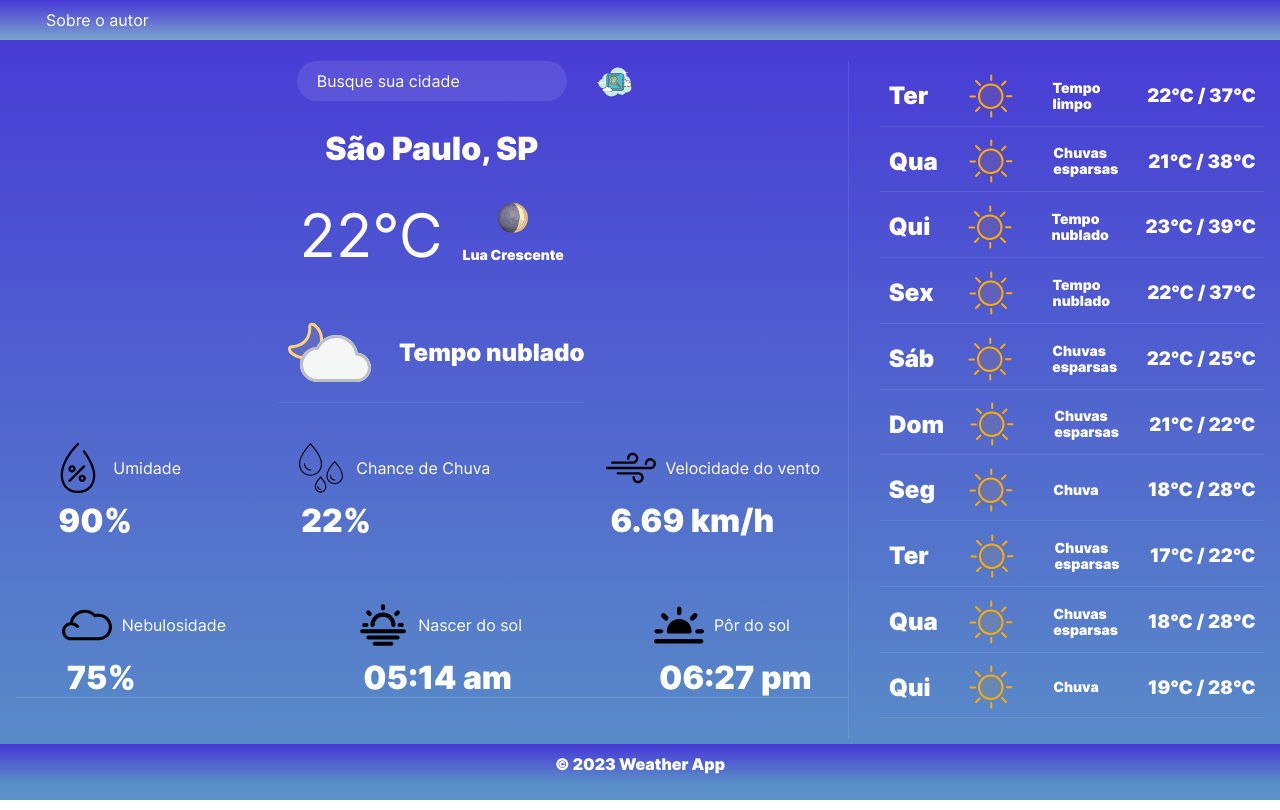
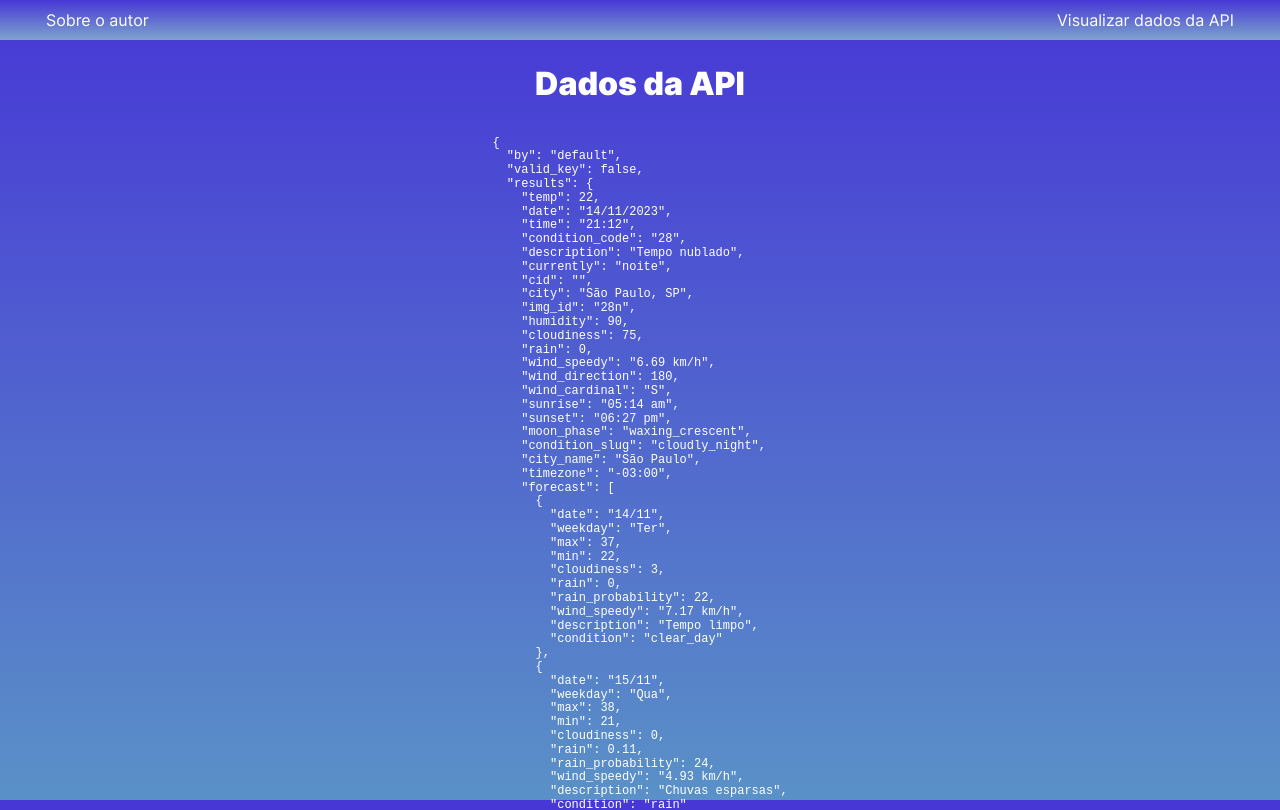
Before and after one commit to Amazeuz/Final-Project, a React (Create React App) app: page /#/api in a window 1280 px wide. Shown: the top 810 px of the page. Built offline with nearby package versions, Linux system fonts and the light colour scheme; no server answers.

Commit message:
add api data component, create and configure api route in github pages

```diff
--- a/package.json
+++ b/package.json
@@ -1,6 +1,6 @@
 {
   "name": "weather-app",
-  "homepage": "https://amazeuz.github.io/weather-app",
+  "homepage": "https://amazeuz.github.io/weather-app/",
   "version": "0.1.0",
   "private": true,
   "dependencies": {
@@ -9,6 +9,7 @@
     "@testing-library/user-event": "^13.5.0",
     "react": "^18.2.0",
     "react-dom": "^18.2.0",
+    "react-router-dom": "^5.3.4",
     "react-scripts": "5.0.1",
     "web-vitals": "^2.1.4"
   },
--- /dev/null
+++ b/src/components/ApiData/ApiData.css
@@ -0,0 +1,14 @@
+.api-data {
+  display: flex;
+  flex-direction: column;
+}
+
+.api-data__title {
+  align-self: center;
+  text-align: center;
+}
+
+.api-data__data {
+  align-self: left;
+  font-size: 12px;
+}
--- /dev/null
+++ b/src/components/ApiData/ApiData.js
@@ -0,0 +1,16 @@
+import { CurrentCityContext } from "../../contexts/CurrentCityContext"
+import { useContext } from "react";
+
+export default function ApiData() {
+  const currentCity = useContext(CurrentCityContext)
+  console.log(currentCity)
+
+  return (
+    <div className="api-data">
+      <h1 className="api-data__title">Dados da API</h1>
+      <pre className="api-data__data">
+        {JSON.stringify(currentCity, null, 2)}
+      </pre>
+    </div>
+  )
+}
--- a/src/components/App/App.js
+++ b/src/components/App/App.js
@@ -1,5 +1,7 @@
-import { useState, useEffect } from 'react';
+import { useState } from 'react';
+import { Route, HashRouter, Switch } from 'react-router-dom';
 import Header from '../Header/Header.js';
+import ApiData from '../ApiData/ApiData.js';
 import Main from '../Main/Main.js';
 import Footer from '../Footer/Footer.js';
 import AboutPopup from '../AboutPopup/AboutPopup.js';
@@ -22,9 +24,18 @@ export default function App() {
     <CurrentCityContext.Provider value={currentCity}>
       {isAboutPopupOpen && <AboutPopup setAboutPopupState={setAboutPopupState} />}
       <div className={`page ${isAboutPopupOpen && 'page_overlay'}`}>
-        <Header setAboutPopupState={setAboutPopupState} />
-        <Main searchCity={searchCity} />
-        <Footer />
+        <HashRouter>
+          <Header setAboutPopupState={setAboutPopupState} />
+          <Switch>
+            <Route exact path="/">
+              <Main searchCity={searchCity} />
+            </Route>
+            <Route path="/api">
+              <ApiData />
+            </Route>
+          </Switch>
+          <Footer />
+        </HashRouter>
       </div>
     </CurrentCityContext.Provider>
   )
--- a/src/components/Header/Header.css
+++ b/src/components/Header/Header.css
@@ -4,6 +4,7 @@
   height: 40px;
   background: linear-gradient(#4737d6, #7ca4cc);
   display: flex;
+  justify-content: space-between;
 }
 
 .header__about-button {
--- a/src/components/Header/Header.js
+++ b/src/components/Header/Header.js
@@ -1,12 +1,31 @@
+import React, { useState } from 'react';
+import { useHistory } from 'react-router-dom';
+
 export default function Header({ setAboutPopupState }) {
+  const [isApiPage, setApiPage] = useState(false);
+  const history = useHistory()
+
 
   function toggleAboutPopupState() {
     setAboutPopupState(true)
   }
 
+  function redirectToApi() {
+    history.push('/api')
+    setApiPage(true)
+  }
+
+  function redirectToMain() {
+    history.push('/')
+    setApiPage(false)
+  }
+
   return (
     <div className="header">
       <button className="header__about-button" onClick={toggleAboutPopupState}>Sobre o autor</button>
+      <button className="header__about-button" onClick={isApiPage ? redirectToMain : redirectToApi}>
+        {isApiPage ? 'Voltar a página inicial' : 'Visualizar dados da API'}
+      </button>
     </div>
   )
 }
--- a/src/index.css
+++ b/src/index.css
@@ -8,6 +8,7 @@
 @import url(./components/SearchBar/SearchBar.css);
 @import url(./components/WeeklyWeather/WeeklyWeather.css);
 @import url(./components/MoonPhase/MoonPhase.css);
+@import url(./components/ApiData/ApiData.css);
 @import url(./components/Main/Main.css);
 @import url(./components/AboutPopup/AboutPopup.css);
 @import url(./components/Header/Header.css);
```
Also changed, not shown: 2 other files (tests, documents, lock files or other folders).
